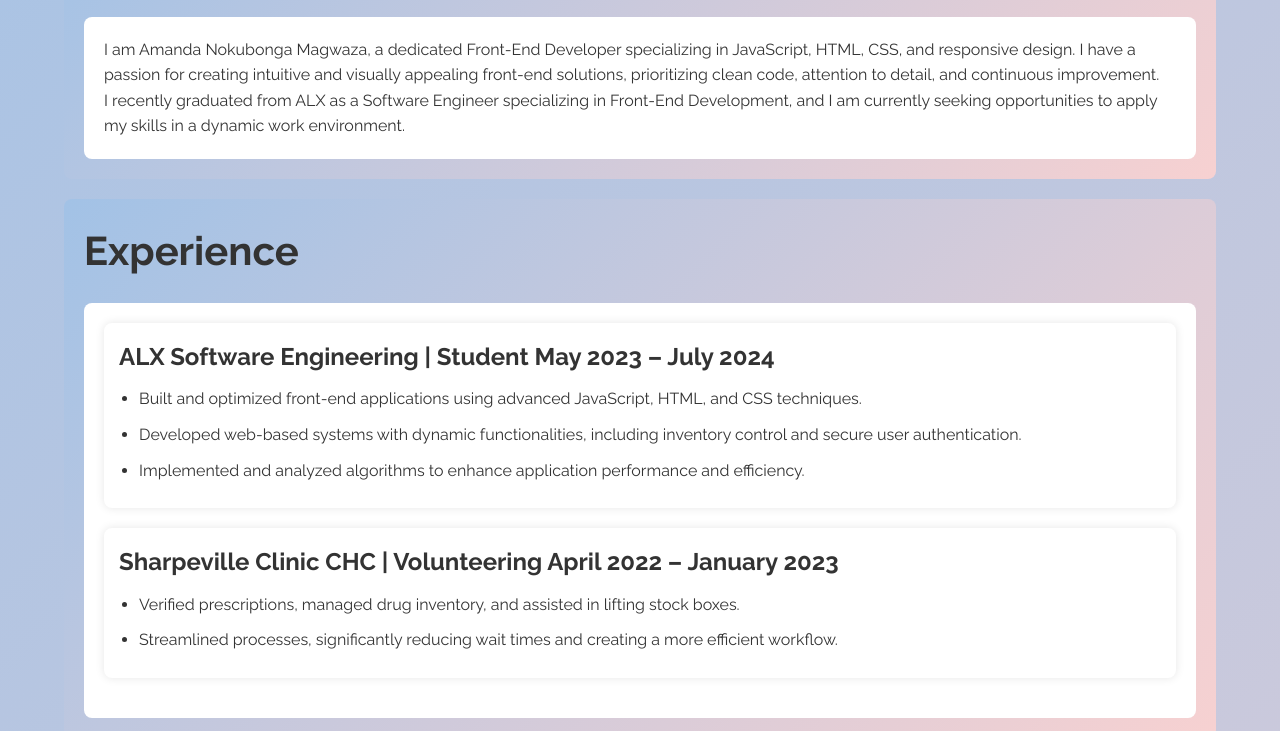
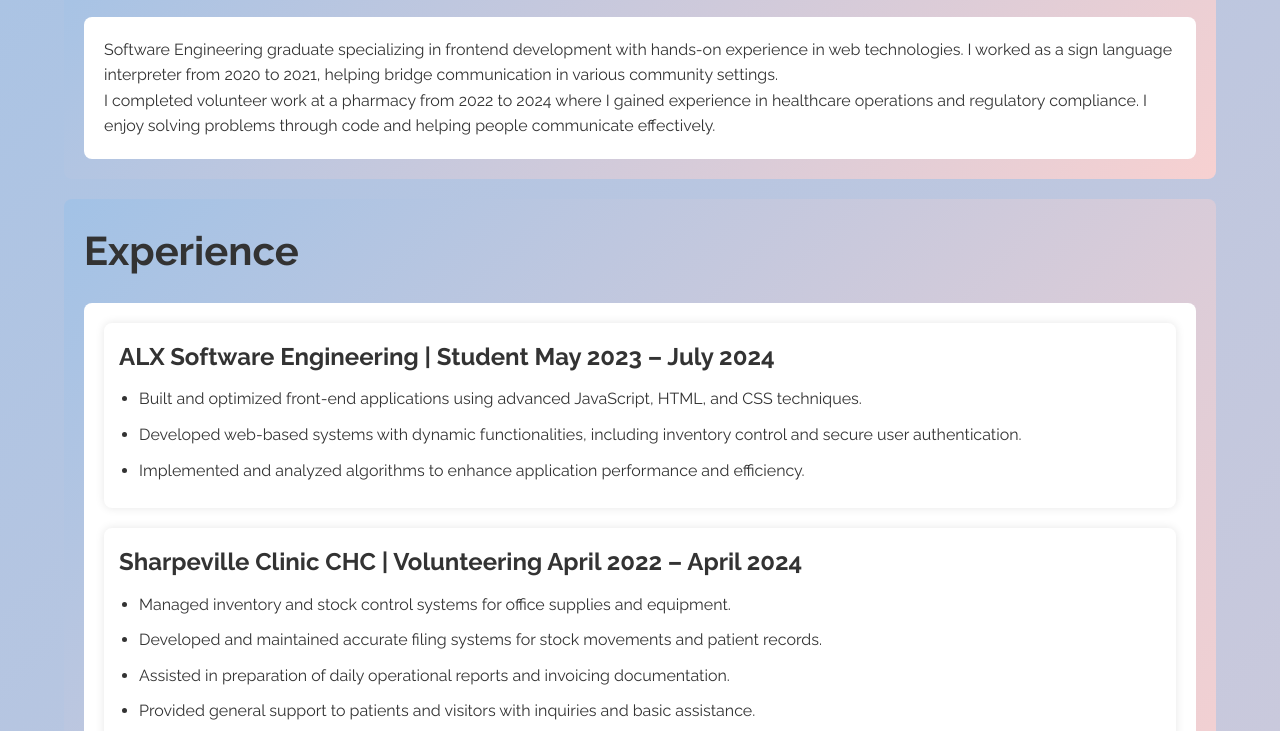
Before and after one commit to AmandaNokubonga/Portfolio-Profile, a plain HTML site: page index.html in a window 1280 px wide. Shown: the part 585-1316 px from the top of the page. Drawn offline with Linux system fonts and the light colour scheme.

Commit message:
Update index.html
commenting changers

```diff
--- a/index.html
+++ b/index.html
@@ -54,8 +54,8 @@
           <h2>About</h2>
         </div>
         <div class="content-body">
-          <p>I am Amanda Nokubonga Magwaza, a dedicated Front-End Developer specializing in JavaScript, HTML, CSS, and responsive design. I have a passion for creating intuitive and visually appealing front-end solutions, prioritizing clean code, attention to detail, and continuous improvement.</p>
-          <p>I recently graduated from ALX as a Software Engineer specializing in Front-End Development, and I am currently seeking opportunities to apply my skills in a dynamic work environment.</p>
+          <p>Software Engineering graduate specializing in frontend development with hands-on experience in web technologies. I worked as a sign language interpreter from 2020 to 2021, helping bridge communication in various community settings.</p>
+          <p> I completed volunteer work at a pharmacy from 2022 to 2024 where I gained experience in healthcare operations and regulatory compliance. I enjoy solving problems through code and helping people communicate effectively.</p>
         </div>
       </div>
       <!-- END ABOUT -->
@@ -84,12 +84,15 @@
           <!-- SHARPEVILLE CLINIC EXPERIENCE -->
           <div class="card">
             <div class="card-header">
-              <h4>Sharpeville Clinic CHC | Volunteering <span class="job-title">April 2022 – January 2023</span></h4>
+              <h4>Sharpeville Clinic CHC | Volunteering <span class="job-title">April 2022 – April 2024</span></h4>
             </div>
             <div class="card-content">
               <ul>
-                <li>Verified prescriptions, managed drug inventory, and assisted in lifting stock boxes.</li>
-                <li>Streamlined processes, significantly reducing wait times and creating a more efficient workflow.</li>
+                <li>Managed inventory and stock control systems for office supplies and equipment.</li>
+                <li>Developed and maintained accurate filing systems for stock movements and patient records.</li>
+                  <li>Assisted in preparation of daily operational reports and invoicing documentation.</li>
+                  <li>Provided general support to patients and visitors with inquiries and basic assistance.</li>
+                   <li>Coordinated closely with pharmacist and healthcare staff to organize schedules and appointments.</li>
               </ul>
             </div>
           </div>
```
